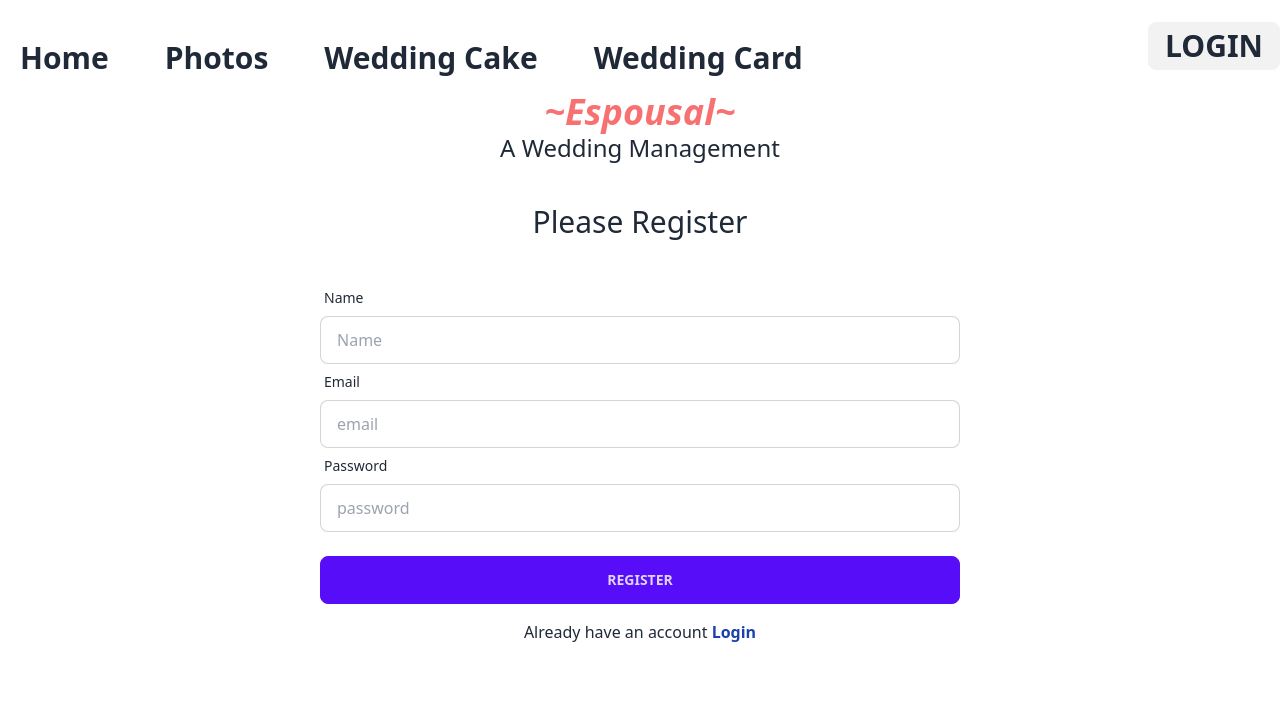
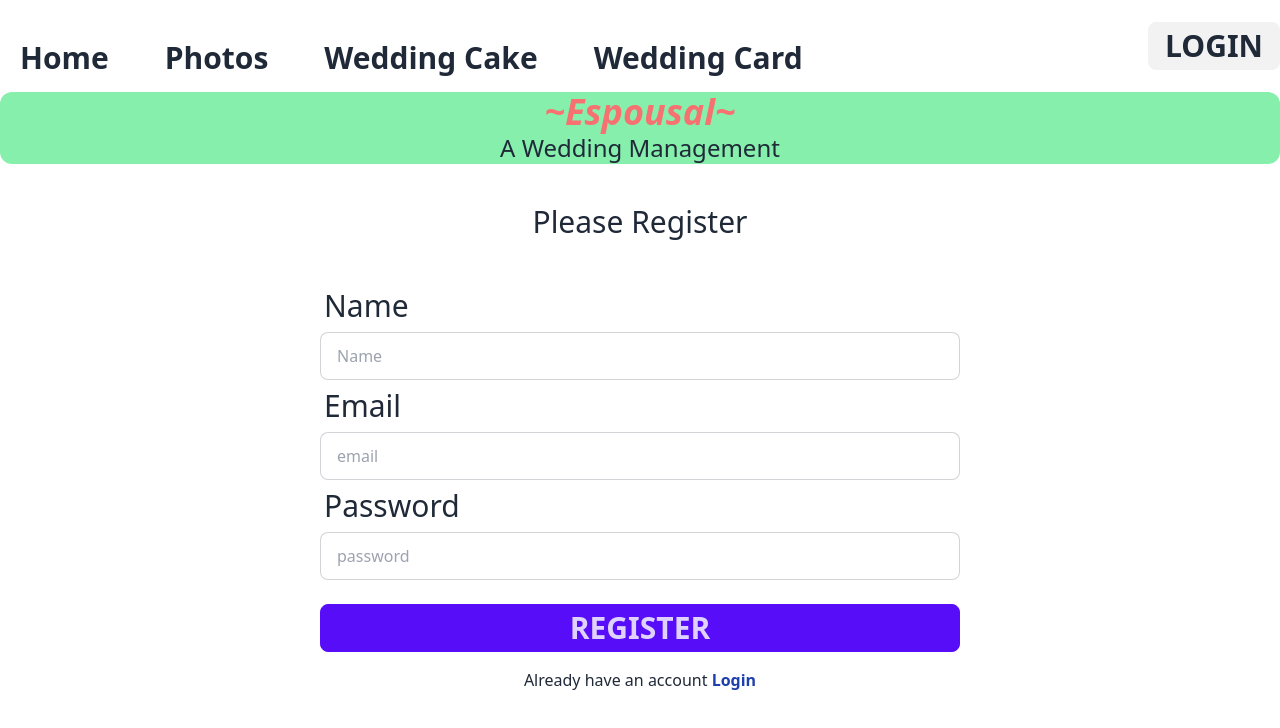
Before and after one commit to Darkspectra/event-management, a React (Vite) app: page /register in a window 1280 px wide. Shown: the top 728 px of the page. Built offline with nearby package versions, Linux system fonts and the light colour scheme; no server answers.

Commit message:
Fixed frontend for login and register

```diff
--- a/package.json
+++ b/package.json
@@ -17,6 +17,7 @@
     "match-sorter": "^6.3.1",
     "react": "^18.2.0",
     "react-dom": "^18.2.0",
+    "react-fast-marquee": "^1.6.1",
     "react-icons": "^4.11.0",
     "react-router-dom": "^6.16.0",
     "react-toastify": "^9.1.3",
--- a/src/Components/Login/Login.jsx
+++ b/src/Components/Login/Login.jsx
@@ -8,13 +8,13 @@ import { FaGoogle } from "react-icons/fa";
 
 
 const Login = () => {
-    const {signIn} = useContext(AuthContext)
+    const { signIn } = useContext(AuthContext)
 
     const location = useLocation();
     const navigate = useNavigate();
     const [loginError, setLoginError] = useState('')
 
-    const handleLogin = e =>{
+    const handleLogin = e => {
         e.preventDefault()
         const form = new FormData(e.currentTarget)
         const email = form.get('email')
@@ -28,7 +28,8 @@ const Login = () => {
             .catch(error => {
                 console.error(error);
                 setLoginError(error.message);
-            })}
+            })
+    }
 
     const auth = getAuth(app);
     const provider = new GoogleAuthProvider();
@@ -40,32 +41,34 @@ const Login = () => {
                 navigate(location?.state ? location.state : '/')
                 console.log(user);
             })
-        .catch(error=>{
+            .catch(error => {
                 console.log(error);
             })
     }
 
     return (
         <div>
+            <div className="bg-green-300 rounded-xl">
                 <h2 className="text-4xl italic font-bold text-red-400 text-center">~Espousal~</h2>
                 <p className="text-2xl text-center">A Wedding Management</p>
+            </div>
             <div>
                 <h2 className="text-3xl my-10 text-center">Please Login</h2>
                 <form onSubmit={handleLogin} className="md: w-3/4 lg:w-1/2 mx-auto">
                     <div className="form-control">
                         <label className="label">
-                            <span className="label-text">Email</span>
+                            <span className="label-text text-3xl">Email</span>
                         </label>
                         <input type="email" placeholder="email" name="email" className="input input-bordered" required />
                     </div>
                     <div className="form-control">
                         <label className="label">
-                            <span className="label-text">Password</span>
+                            <span className="label-text text-3xl">Password</span>
                         </label>
                         <input type="password" placeholder="password" name="password" className="input input-bordered" required />
                     </div>
                     <div className="form-control mt-6">
-                        <button className="btn btn-primary">Login</button>
+                        <button className="btn btn-primary text-3xl">Login</button>
                     </div>
                 </form>
                 <p className="text-center mt-4">Do not have an account <Link to="/register" className="text-blue-800 font-bold">Register</Link></p>
--- a/src/Components/Register/Register.jsx
+++ b/src/Components/Register/Register.jsx
@@ -45,31 +45,33 @@ const Register = () => {
     }
     return (
         <div>
-            <h2 className="text-4xl italic font-bold text-red-400 text-center">~Espousal~</h2>
-            <p className="text-2xl text-center">A Wedding Management</p>
+            <div className="bg-green-300 rounded-xl">
+                <h2 className="text-4xl italic font-bold text-red-400 text-center">~Espousal~</h2>
+                <p className="text-2xl text-center">A Wedding Management</p>
+            </div>
             <div>
                 <h2 className="text-3xl my-10 text-center">Please Register</h2>
                 <form onSubmit={handleRegister} className="md: w-3/4 lg:w-1/2 mx-auto">
                     <div className="form-control">
                         <label className="label">
-                            <span className="label-text">Name</span>
+                            <span className="label-text text-3xl">Name</span>
                         </label>
                         <input type="text" placeholder="Name" name="name" className="input input-bordered" required />
                     </div>
                     <div className="form-control">
                         <label className="label">
-                            <span className="label-text">Email</span>
+                            <span className="label-text text-3xl">Email</span>
                         </label>
                         <input type="email" placeholder="email" name="email" className="input input-bordered" required />
                     </div>
                     <div className="form-control">
                         <label className="label">
-                            <span className="label-text">Password</span>
+                            <span className="label-text text-3xl">Password</span>
                         </label>
                         <input type="password" placeholder="password" name="password" className="input input-bordered" required />
                     </div>
                     <div className="form-control mt-6">
-                        <button className="btn btn-primary">Register</button>
+                        <button className="btn btn-primary text-3xl">Register</button>
                     </div>
                 </form>
                 <p className="text-center mt-4">Already have an account <Link to="/login" className="text-blue-800 font-bold">Login</Link></p>
```
Also changed, not shown: 1 other file (tests, documents, lock files or other folders). Lines whose indentation alone changed are shown as unchanged.
